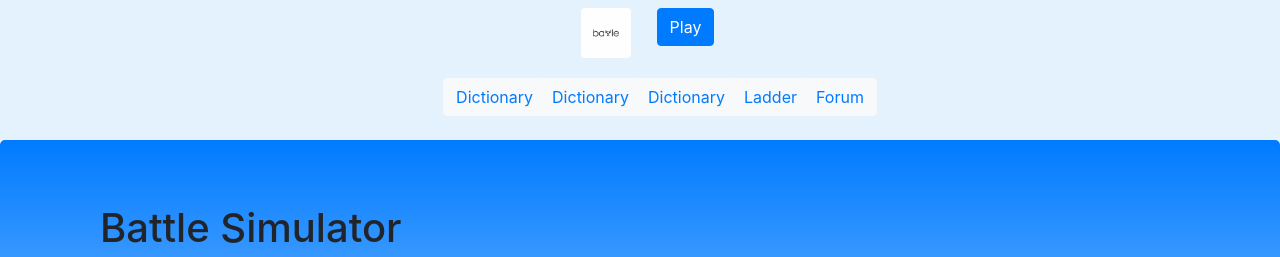
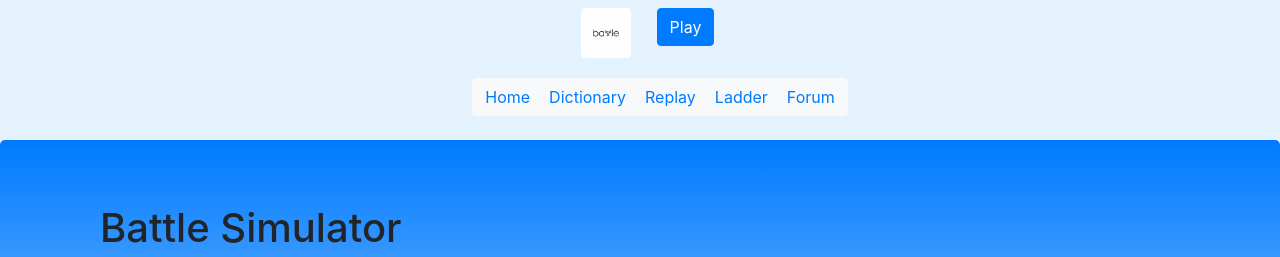
Before and after one commit to CptnReef/Capstone-3Pages, a plain HTML site: page index.html in a window 1280 px wide. Shown: the top 257 px of the page. Drawn offline with nearby package versions, Linux system fonts and the light colour scheme.

Commit message:
Navbar fixes *Dictionary

```diff
--- a/index.html
+++ b/index.html
@@ -30,7 +30,7 @@
           <ul class="row mt-3">
             <li class="list-inline-item row">
               <button type="button" class="btn btn-light">
-                <a href="#">Dictionary</a>
+                <a href="#">Home</a>
               </button>
             </li>
             <li class="list-inline-item row">
@@ -40,7 +40,7 @@
             </li>
             <li class="list-inline-item row">
               <button onclick="page3.html" type="button" class="btn btn-light">
-                <a href="page3.html">Dictionary</a>
+                <a href="page3.html">Replay</a>
               </button>
             </li>
             <li class="list-inline-item row">
```
